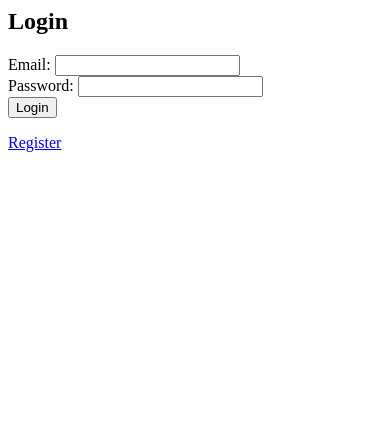
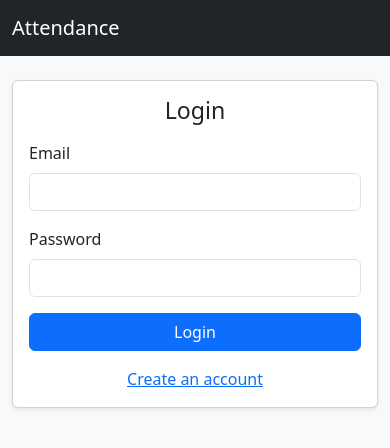
Before and after one commit to Jeffy723/Attendance-App, a Flask app: page / in a window 390 px wide. Shown: the top 448 px of the page. Run offline with Flask 3, Linux system fonts and the light colour scheme.

Commit message:
Improve login and register UI

```diff
--- a/templates/login.html
+++ b/templates/login.html
@@ -1,7 +1,46 @@
-<h2>Login</h2>
-<form method="post">
-  Email: <input name="email"><br>
-  Password: <input type="password" name="password"><br>
-  <button>Login</button>
-</form>
-<a href="/register">Register</a>
+{% extends "base.html" %}
+{% block title %}Login{% endblock %}
+
+{% block content %}
+
+<div class="row justify-content-center">
+  <div class="col-md-5">
+    <div class="card shadow-sm">
+      <div class="card-body">
+        <h3 class="mb-3 text-center">Login</h3>
+
+        <form method="post">
+          <div class="mb-3">
+            <label class="form-label">Email</label>
+            <input
+              type="email"
+              name="email"
+              class="form-control"
+              required
+            >
+          </div>
+
+          <div class="mb-3">
+            <label class="form-label">Password</label>
+            <input
+              type="password"
+              name="password"
+              class="form-control"
+              required
+            >
+          </div>
+
+          <button class="btn btn-primary w-100">
+            Login
+          </button>
+        </form>
+
+        <div class="text-center mt-3">
+          <a href="/register">Create an account</a>
+        </div>
+      </div>
+    </div>
+  </div>
+</div>
+
+{% endblock %}
```
Also changed, not shown: templates/register.html (+46 -6 lines).
